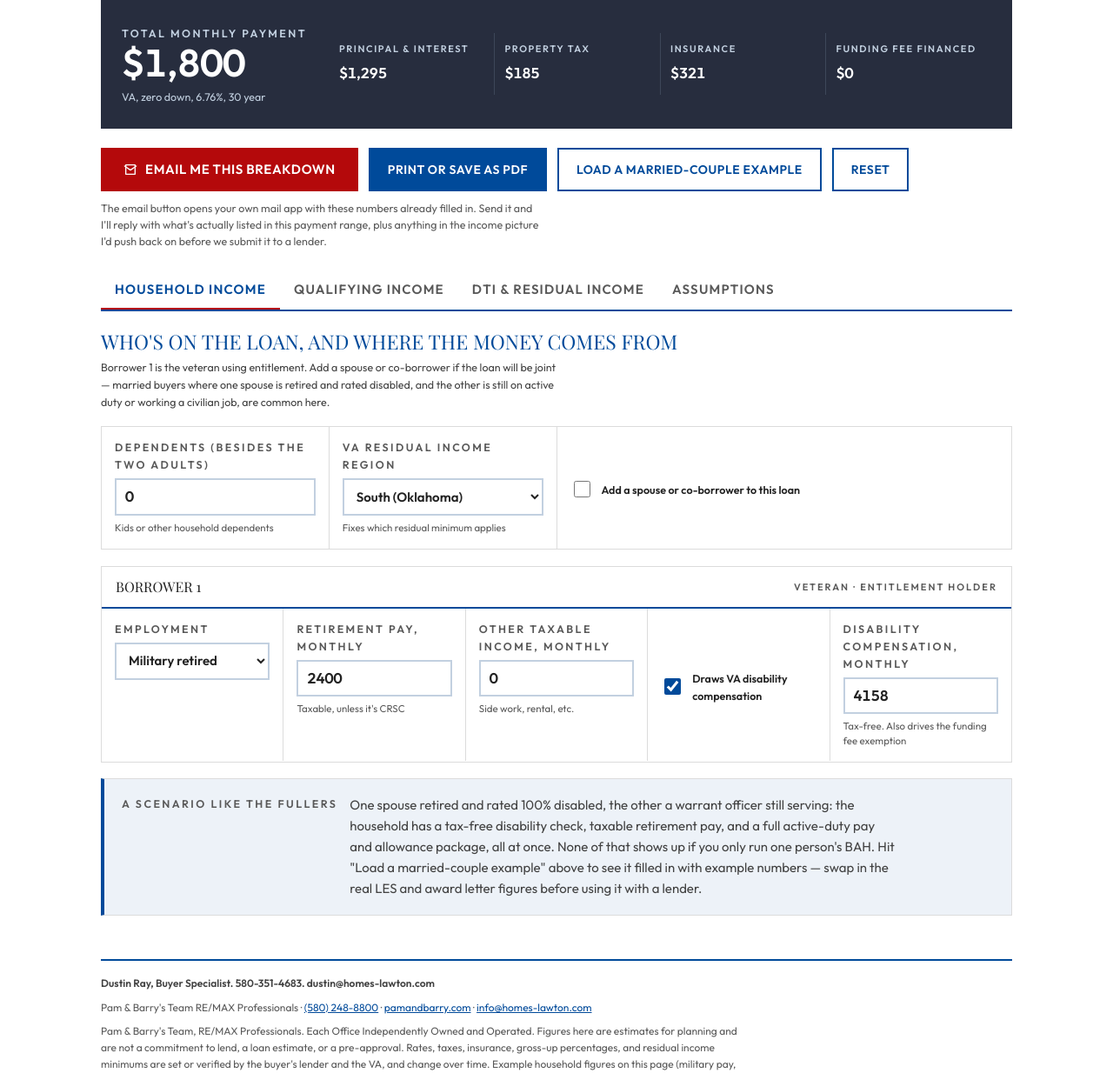
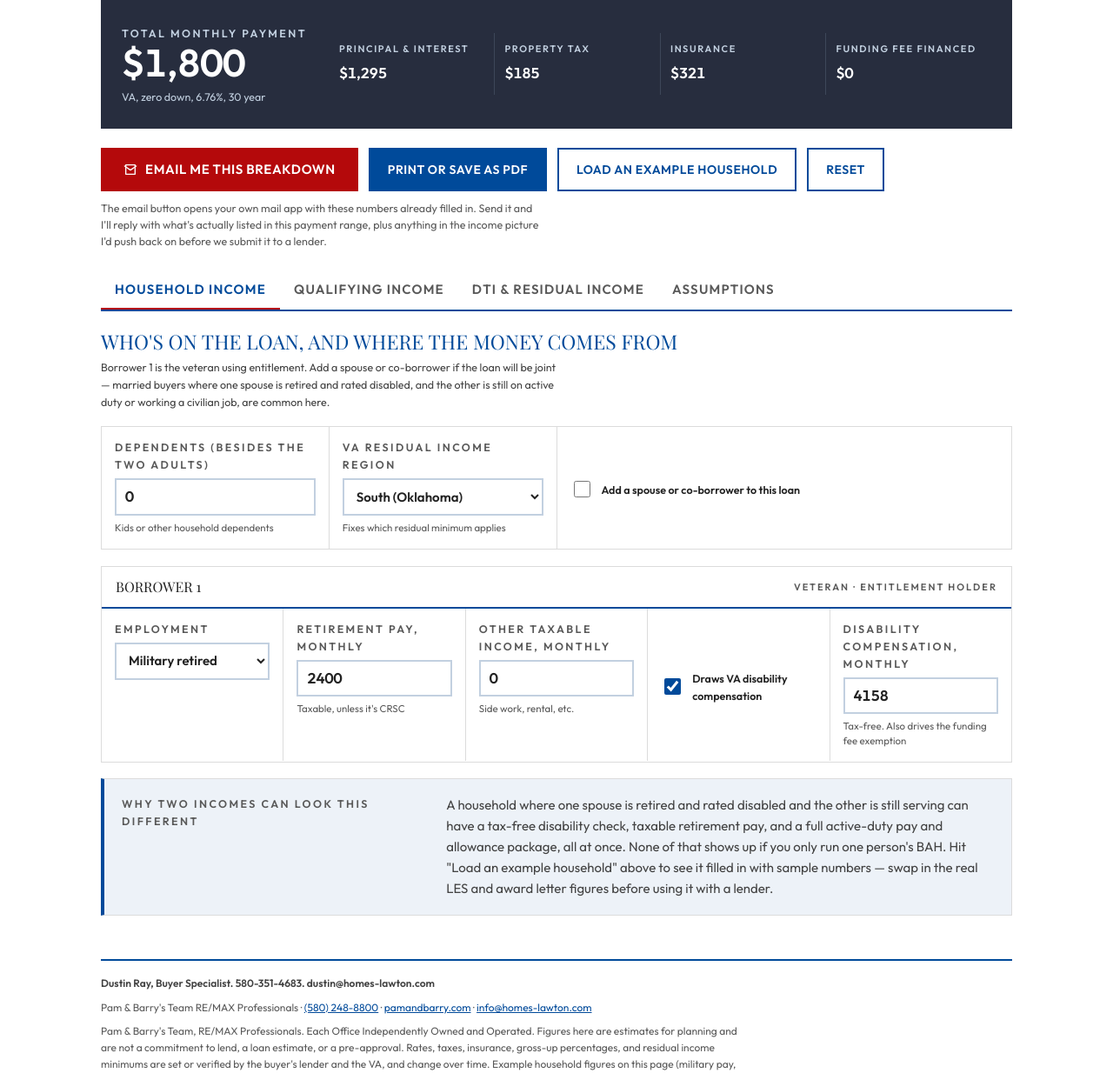
Before and after one commit to dustinrayokrealtor/lawton-buyer-tools-v2, a plain HTML site: page va-loan-calculator.html in a window 1280 px wide. Shown: the part 844-2078 px from the top of the page at 87% size. Drawn offline with nearby package versions, Linux system fonts and the light colour scheme.

Commit message:
Remove client-specific example copy from VA loan calculator

```diff
--- a/va-loan-calculator.html
+++ b/va-loan-calculator.html
@@ -257,7 +257,7 @@ footer b{color:var(--ink-2)}
 <div class="actions">
   <a class="send" id="sendmail" href="mailto:dustin@homes-lawton.com?subject=VA%20Loan%20Calculator"><svg viewBox="0 0 24 24" fill="none" stroke="currentColor" stroke-width="2" stroke-linecap="round" stroke-linejoin="round"><path d="M4 4h16v16H4z"></path><path d="m22 6-10 7L2 6"></path></svg>Email me this breakdown</a>
   <button type="button" class="primary" id="btn-print">Print or save as PDF</button>
-  <button type="button" id="btn-example">Load a married-couple example</button>
+  <button type="button" id="btn-example">Load an example household</button>
   <button type="button" id="btn-reset">Reset</button>
 </div>
 <p class="sendhint">The email button opens your own mail app with these numbers already filled in. Send it and I'll reply with what's actually listed in this payment range, plus anything in the income picture I'd push back on before we submit it to a lender.</p>
@@ -398,8 +398,8 @@ footer b{color:var(--ink-2)}
   </div>
 
   <div class="note">
-    <span class="k">A scenario like the Fullers</span>
-    <p>One spouse retired and rated 100% disabled, the other a warrant officer still serving: the household has a tax-free disability check, taxable retirement pay, and a full active-duty pay and allowance package, all at once. None of that shows up if you only run one person's BAH. Hit "Load a married-couple example" above to see it filled in with example numbers &mdash; swap in the real LES and award letter figures before using it with a lender.</p>
+    <span class="k">Why two incomes can look this different</span>
+    <p>A household where one spouse is retired and rated disabled and the other is still serving can have a tax-free disability check, taxable retirement pay, and a full active-duty pay and allowance package, all at once. None of that shows up if you only run one person's BAH. Hit "Load an example household" above to see it filled in with sample numbers &mdash; swap in the real LES and award letter figures before using it with a lender.</p>
   </div>
   <div class="printonly muted"><b>Prepared by Dustin Ray, Buyer Specialist. 580-351-4683. dustin@homes-lawton.com</b></div>
 </section>
```
